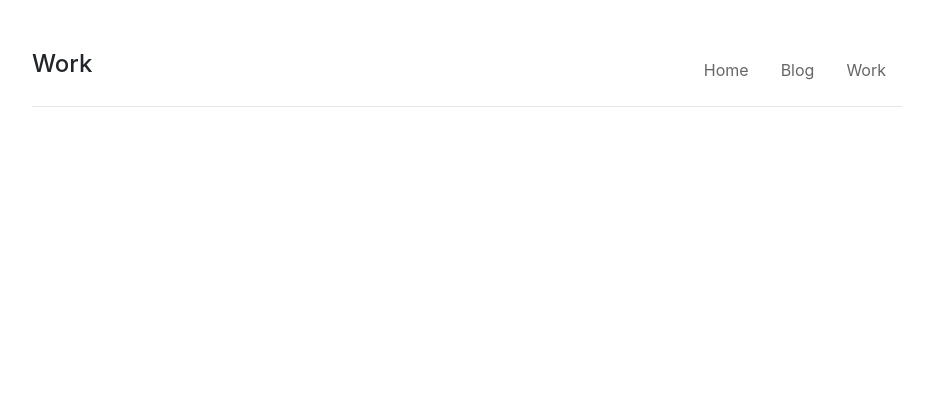
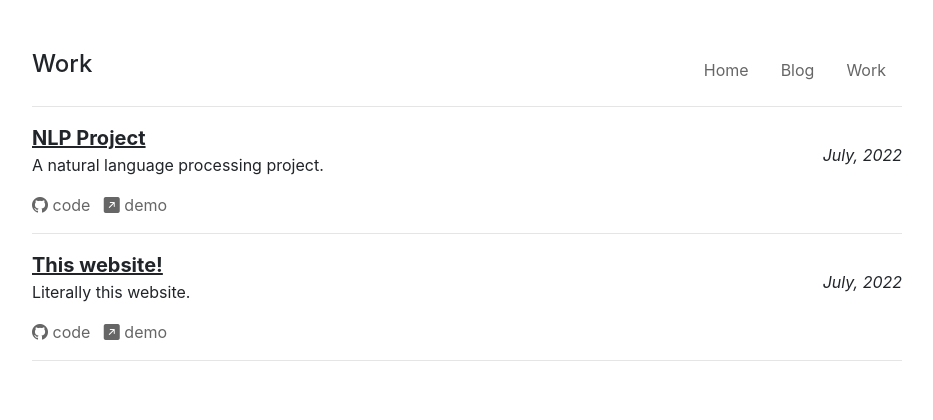
Before and after one commit to rcgreen99/website, a plain HTML site: page src/work.html in a window 1280 px wide. Shown: the whole page, without its empty margins (173-1106 px from the left). Drawn offline with nearby package versions, Linux system fonts and the light colour scheme.

Commit message:
worked on work.html and minor fixes

```diff
--- a/src/style.css
+++ b/src/style.css
@@ -1,7 +1,3 @@
-p {
-
-}
-
 #name {
   margin-top: 50px;
   text-align: left;
@@ -37,9 +33,17 @@ a {
   height: 2.5rem;            /* Footer height */
 }
 
-/* #date {
-  margin-top: 0;
-} */
+#date {
+  margin-top: 20px;
+}
+
+#blog-link {
+  font-size: 20px;
+  font-weight: bold;
+  text-decoration: underline;
+  color: #212529;
+
+}
 
 body {
   max-width: 900px;
--- a/src/work.html
+++ b/src/work.html
@@ -10,8 +10,8 @@
 
         <!-- Bootstrap core CSS -->
         <link rel="stylesheet" href="https://cdn.jsdelivr.net/npm/bootstrap@4.3.1/dist/css/bootstrap.min.css" integrity="sha384-ggOyR0iXCbMQv3Xipma34MD+dH/1fQ784/j6cY/iJTQUOhcWr7x9JvoRxT2MZw1T" crossorigin="anonymous">
+        <link rel="stylesheet" href="https://cdn.jsdelivr.net/npm/bootstrap-icons@1.5.0/font/bootstrap-icons.css">
         <link rel="stylesheet" href="style.css">
-
         <title>Reese Green</title>
     </head>
 
@@ -38,6 +38,56 @@
                     </header>
                 </div>
 
+                <!-- NLP project -->
+                <div class="container" id="blog-post">
+                    <div class="row">
+
+                        <div class="col-md-6">
+                            <a href="#" id="blog-link">
+                                NLP Project
+                            </a>
+                            <p>
+                                A natural language processing project.
+                            </p>
+                            <a class="bi-github" href="#"> code</a>
+                            &nbsp;
+                            <a class="bi bi-arrow-up-right-square-fill" href="#"> demo</a>
+                        </div>
+                        <div class="col-md-6" id="date" style="text-align: right">
+                            <i>
+                                July, 2022
+                            </i>
+                        </div>
+                    </div>   <!-- end of row -->
+                    <hr>
+                </div> <!-- end of container -->
+
+
+                <!-- This website! -->
+                <div class="container" id="blog-post">
+                    <div class="row">
+
+                        <div class="col-md-6">
+                            <a href="#" id="blog-link">
+                                This website!
+                            </a>
+                            <p>
+                                Literally this website.
+                            </p>
+                            <a class="bi-github" href="https://github.com/rcgreen99/website"> code</a>
+                            &nbsp;
+                            <a class="bi bi-arrow-up-right-square-fill" href="index.html"> demo</a>
+                        </div>
+                        <div class="col-md-6" id="date" style="text-align: right">
+                            <i>
+                                July, 2022
+                            </i>
+                        </div>
+                    </div>   <!-- end of row -->
+                    <hr>
+                </div> <!-- end of container -->
+
+
             </div>   <!-- end of content-wrap -->
 
 
```
Also changed, not shown: src/blog.html (+8 -8 lines), src/footer.html (added, +7 -0 lines), src/index.html (+1 -2 lines).
